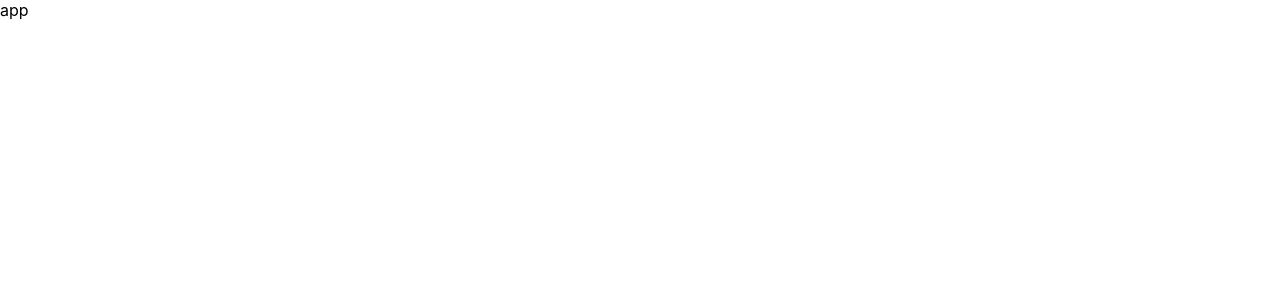
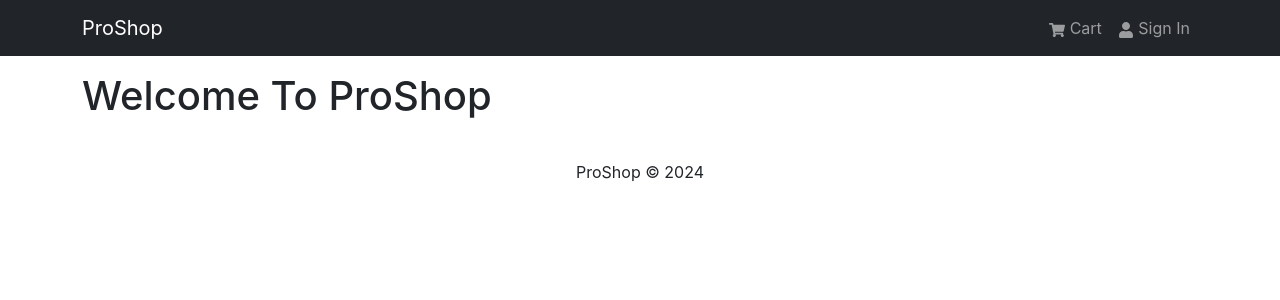
Before and after one commit to kha121ham/eCommerce-v2, a React (Create React App) app in the folder frontend/: page / in a window 1280 px wide. Shown: the top 300 px of the page. Built offline with nearby package versions, Linux system fonts and the light colour scheme.

Commit message:
Header and Footer component

```diff
--- a/frontend/package.json
+++ b/frontend/package.json
@@ -6,8 +6,11 @@
     "@testing-library/jest-dom": "^5.17.0",
     "@testing-library/react": "^13.4.0",
     "@testing-library/user-event": "^13.5.0",
+    "bootstrap": "^5.3.3",
     "react": "^18.3.1",
+    "react-bootstrap": "^2.10.5",
     "react-dom": "^18.3.1",
+    "react-icons": "^5.3.0",
     "react-scripts": "5.0.1",
     "web-vitals": "^2.1.4"
   },
--- a/frontend/public/index.html
+++ b/frontend/public/index.html
@@ -10,34 +10,11 @@
       content="Web site created using create-react-app"
     />
     <link rel="apple-touch-icon" href="%PUBLIC_URL%/logo192.png" />
-    <!--
-      manifest.json provides metadata used when your web app is installed on a
-      user's mobile device or desktop. See https://developers.google.com/web/fundamentals/web-app-manifest/
-    -->
     <link rel="manifest" href="%PUBLIC_URL%/manifest.json" />
-    <!--
-      Notice the use of %PUBLIC_URL% in the tags above.
-      It will be replaced with the URL of the `public` folder during the build.
-      Only files inside the `public` folder can be referenced from the HTML.
-
-      Unlike "/favicon.ico" or "favicon.ico", "%PUBLIC_URL%/favicon.ico" will
-      work correctly both with client-side routing and a non-root public URL.
-      Learn how to configure a non-root public URL by running `npm run build`.
-    -->
-    <title>React App</title>
+    <title>Welcome to E-Commerce</title>
   </head>
   <body>
     <noscript>You need to enable JavaScript to run this app.</noscript>
     <div id="root"></div>
-    <!--
-      This HTML file is a template.
-      If you open it directly in the browser, you will see an empty page.
-
-      You can add webfonts, meta tags, or analytics to this file.
-      The build step will place the bundled scripts into the <body> tag.
-
-      To begin the development, run `npm start` or `yarn start`.
-      To create a production bundle, use `npm run build` or `yarn build`.
-    -->
   </body>
 </html>
--- a/frontend/src/App.js
+++ b/frontend/src/App.js
@@ -1,10 +1,19 @@
-import React from 'react'
+import React from 'react';
+import { Container } from 'react-bootstrap';
+import Header from './components/Header';
+import Footer from './components/Footer';
 
 const App = () => {
   return (
-    <div>
-      app
-    </div>
+    <>
+      <Header />
+      <main className='py-3'>
+      <Container>
+      <h1>Welcome To ProShop</h1>
+      </Container>
+      </main>
+      <Footer />
+    </>
   )
 }
 
--- /dev/null
+++ b/frontend/src/components/Footer.jsx
@@ -0,0 +1,19 @@
+import React from 'react';
+import { Container, Row, Col} from 'react-bootstrap';
+
+const Footer = () => {
+    const currentYear = new Date().getFullYear();
+  return (
+    <footer>
+        <Container>
+            <Row>
+                <Col className='text-center py-3'>
+                <p>ProShop &copy; {currentYear}</p>
+                </Col>
+            </Row>
+        </Container>
+    </footer>
+  )
+}
+
+export default Footer
--- /dev/null
+++ b/frontend/src/components/Header.jsx
@@ -0,0 +1,24 @@
+import React from 'react';
+import { Navbar, Nav, Container } from 'react-bootstrap';
+import { FaShoppingCart, FaUser } from 'react-icons/fa';
+
+const Header = () => {
+  return (
+    <header>
+        <Navbar bg="dark" variant="dark" expand="md" collapseOnSelect>
+            <Container>
+                <Navbar.Brand href='/'>ProShop</Navbar.Brand>
+                <Navbar.Toggle aria-controls="basic-navbar-nav" />
+                <Navbar.Collapse id="basic-navbar-nav">
+                    <Nav className='ms-auto'>
+                        <Nav.Link href='/cart'><FaShoppingCart /> Cart</Nav.Link>
+                        <Nav.Link href='/login'><FaUser /> Sign In</Nav.Link>
+                    </Nav>
+                </Navbar.Collapse>
+            </Container>
+        </Navbar>
+    </header>
+  )
+}
+
+export default Header
--- a/frontend/src/index.js
+++ b/frontend/src/index.js
@@ -1,5 +1,6 @@
 import React from 'react';
 import ReactDOM from 'react-dom/client';
+import 'bootstrap/dist/css/bootstrap.min.css';
 import './index.css';
 import App from './App';
 import reportWebVitals from './reportWebVitals';
```
Also changed, not shown: 1 other file (tests, documents, lock files or other folders).
